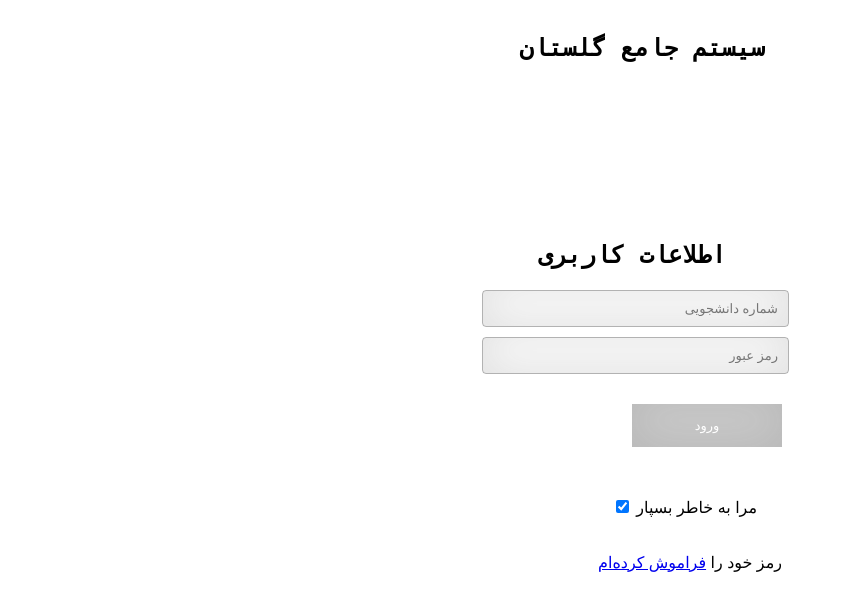
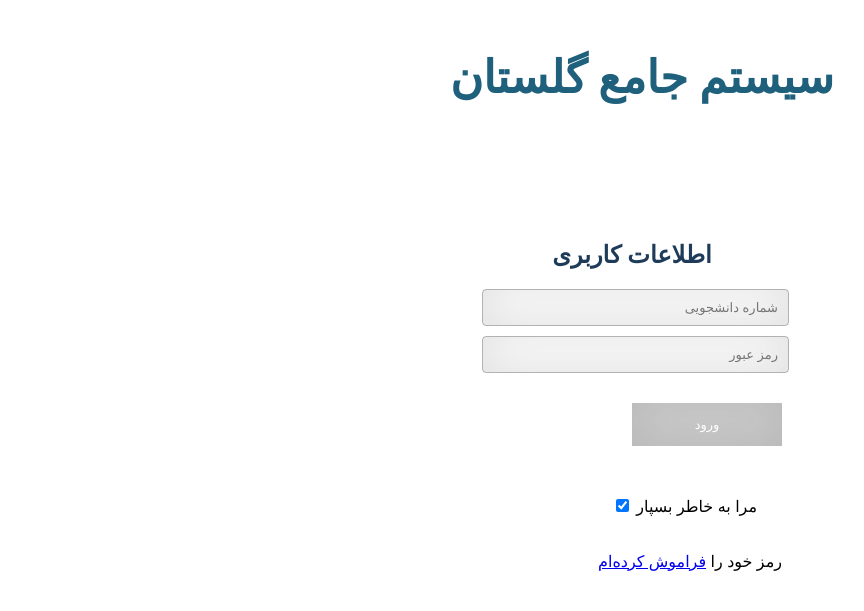
Before and after one commit to Mehrshid/Golestan-Website, a plain HTML site: page login.html in a window 1280 px wide. Shown: the part 29-640 px from the top of the page, without its empty margins (8-872 px from the left). Drawn offline with Linux system fonts and the light colour scheme; a web font is replaced by a local one.

Commit message:
persian font added, style updated

```diff
--- a/css/main.css
+++ b/css/main.css
@@ -1,6 +1,13 @@
 body{
 	/*text-align: center;*/
+	  font-family: BNazanin;
 }
+
+@font-face {
+    font-family: BNazanin;
+    src: url(../fonts/sansation_light.woff);
+}
+
 section {
 	margin-left: auto;
 	margin-right:auto;
@@ -19,10 +26,9 @@ section {
 	margin: 0px auto 0px auto;
 	padding-top: 35px;
 	padding-left: 20px;
-	color: #000;
-	font-family: monospace;
-
-
+	color: #1F607C;
+	font-family: BNazanin;
+	font-size: 30px;
 }
 
 
@@ -39,9 +45,9 @@ section {
 .login h1 { color: #fff; text-shadow: 0 0 10px rgba(0,0,0,0.3); letter-spacing:1px; text-align:center; }
 
 #login-title {
-
 	text-align: center;
-	font-family: monospace;
+	font-family: BNazanin;
+	color:#1E3C59;
 }
 
 
@@ -58,13 +64,11 @@ input[type=text], input[type=password] {
 	border: 1px solid rgba(0,0,0,0.3);
 	border-radius: 4px;
 	box-shadow: inset 0 -5px 45px rgba(100,100,100,0.2), 0 1px 1px rgba(255,255,255,0.2);
-
 }
 
 
 /* Set a style for all buttons */
 button {
-
     background-color: #CCCCCC;
     float: right;
     color: white;
@@ -75,15 +79,12 @@ button {
     cursor: pointer;
     width: 50%;
     box-shadow: inset 0 -5px 45px rgba(100,100,100,0.2), 0 1px 1px rgba(255,255,255,0.2);
-
 }
 
 #remember-div {
 	margin-top: 30px !important;
 	float: right;
 	margin-right: 25px;
-
-
 }
 
 input[type = checkbox] {
@@ -120,9 +121,7 @@ button:hover {
 }
 /* The "Forgot password" text */
 span.psw {
-
     margin-top: 30px;
-
 }
 
 /* Change styles for span and cancel button on extra small screens */
--- a/login.html
+++ b/login.html
@@ -2,20 +2,17 @@
 <html>
 
 	<head>
-	<title> Shahid Beheshti University Golestan System </title>
+		<title> سیستم جامع گلستان </title>
 		<link rel="stylesheet" type="text/css" href="css/main.css">
 
 	</head>
 
 	<body class = "body-format">
 
-
 		<section id = "header">
-
 			<div id="logo-div"><img id="logo" src="Images/logo.png" alt="Logo" style="width:150px;height:145px;"></div>
 			<!-- <div id "gollogo-div"> <img id = "gollogo" src = "Images/golestan-logo.png" alt = "GolLogo" style="width:250px;height:145px;"></div> -->
 			<div id="title-div"> <h2> <b> سیستم جامع گلستان </b> </h2>
-
 		</section>
 
 		<form action="action.php">
@@ -34,15 +31,9 @@
 
 					<div id = "forgotpass-div"> <span class ="psw"> رمز خود را <a href = "#"> فراموش کرده‌ام</a></span>
 					</div>
-
 				</div>
-
-
+			</section>
 		</form>
 
-
-	</section>
-
-
-
 	</body>
+</html>
```
Also changed, not shown: fonts/BNazanin.woff (added), pages/HeadTeacherPage.html (added), pages/StudentPage.html (added), pages/TeacherPage.html (added). Lines whose indentation alone changed are shown as unchanged.
